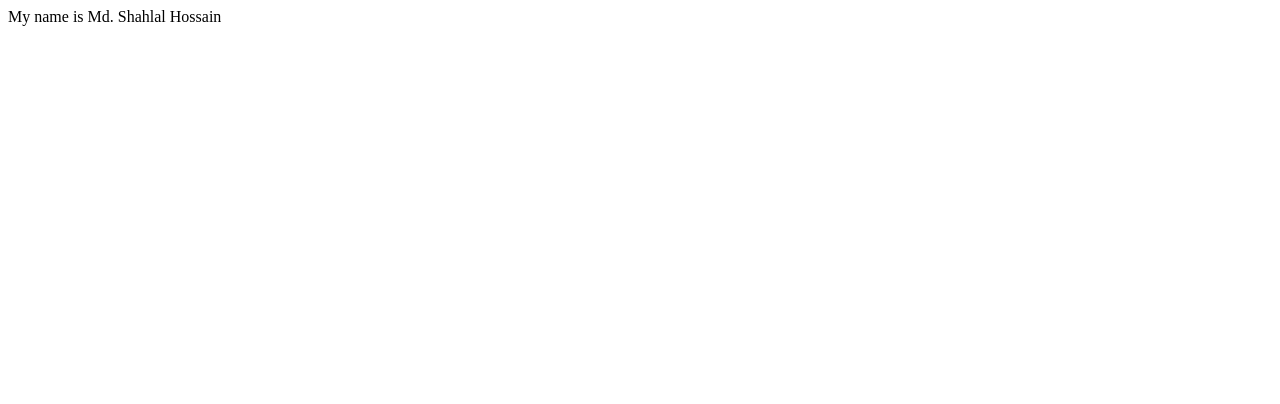
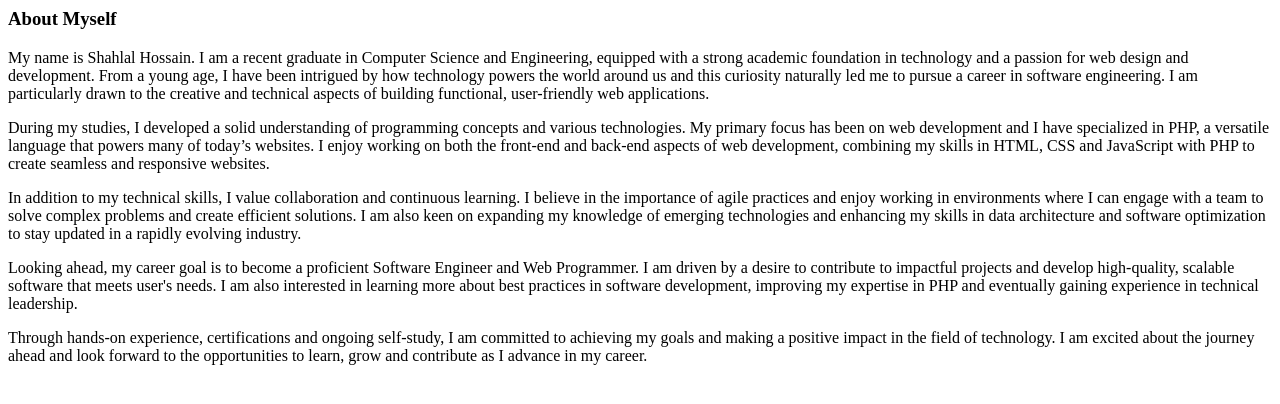
Before and after one commit to shahlalhossain/Class-Exercises, a plain HTML site: page aboutme.html in a window 1280 px wide. Drawn offline with Linux system fonts and the light colour scheme.

Commit message:
Update AboutMe Page Content

```diff
--- a/aboutme.html
+++ b/aboutme.html
@@ -1 +1,23 @@
-My name is Md. Shahlal Hossain
+<html lang="en">
+<head>
+    <title>Document</title>
+</head>
+<body>
+    <h3>About Myself</h3>
+    <p>
+        My name is Shahlal Hossain. I am a recent graduate in Computer Science and Engineering, equipped with a strong academic foundation in technology and a passion for web design and development. From a young age, I have been intrigued by how technology powers the world around us and this curiosity naturally led me to pursue a career in software engineering. I am particularly drawn to the creative and technical aspects of building functional, user-friendly web applications.
+    </p>
+    <p>
+        During my studies, I developed a solid understanding of programming concepts and various technologies. My primary focus has been on web development and I have specialized in PHP, a versatile language that powers many of today’s websites. I enjoy working on both the front-end and back-end aspects of web development, combining my skills in HTML, CSS and JavaScript with PHP to create seamless and responsive websites.
+    </p>
+    <p>
+        In addition to my technical skills, I value collaboration and continuous learning. I believe in the importance of agile practices and enjoy working in environments where I can engage with a team to solve complex problems and create efficient solutions. I am also keen on expanding my knowledge of emerging technologies and enhancing my skills in data architecture and software optimization to stay updated in a rapidly evolving industry.
+    </p>
+    <p>
+        Looking ahead, my career goal is to become a proficient Software Engineer and Web Programmer. I am driven by a desire to contribute to impactful projects and develop high-quality, scalable software that meets user's needs. I am also interested in learning more about best practices in software development, improving my expertise in PHP and eventually gaining experience in technical leadership.
+    </p>
+    <p>
+        Through hands-on experience, certifications and ongoing self-study, I am committed to achieving my goals and making a positive impact in the field of technology. I am excited about the journey ahead and look forward to the opportunities to learn, grow and contribute as I advance in my career.
+    </p>
+</body>
+</html>
```
Also changed, not shown: 1 other file.
